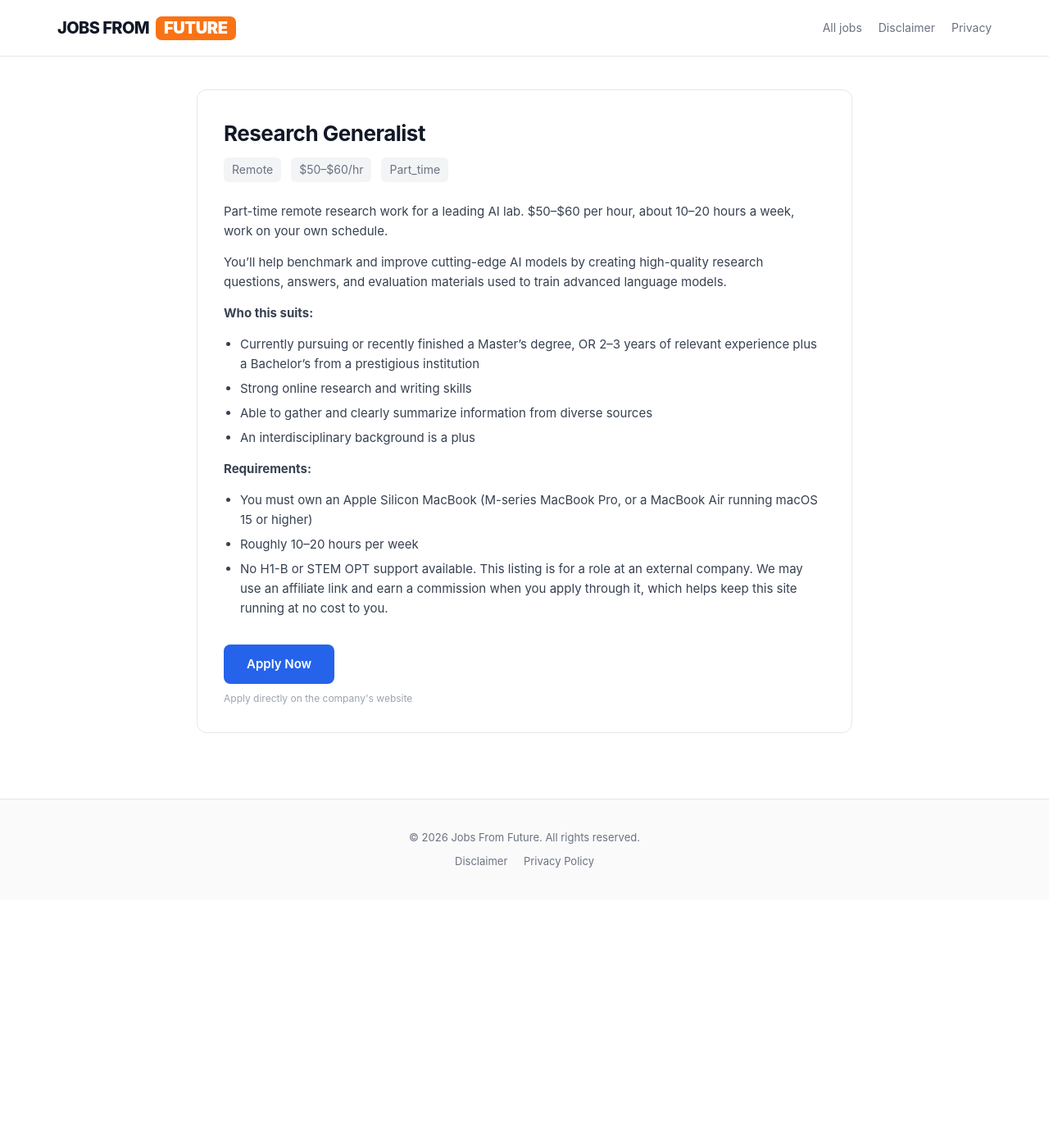
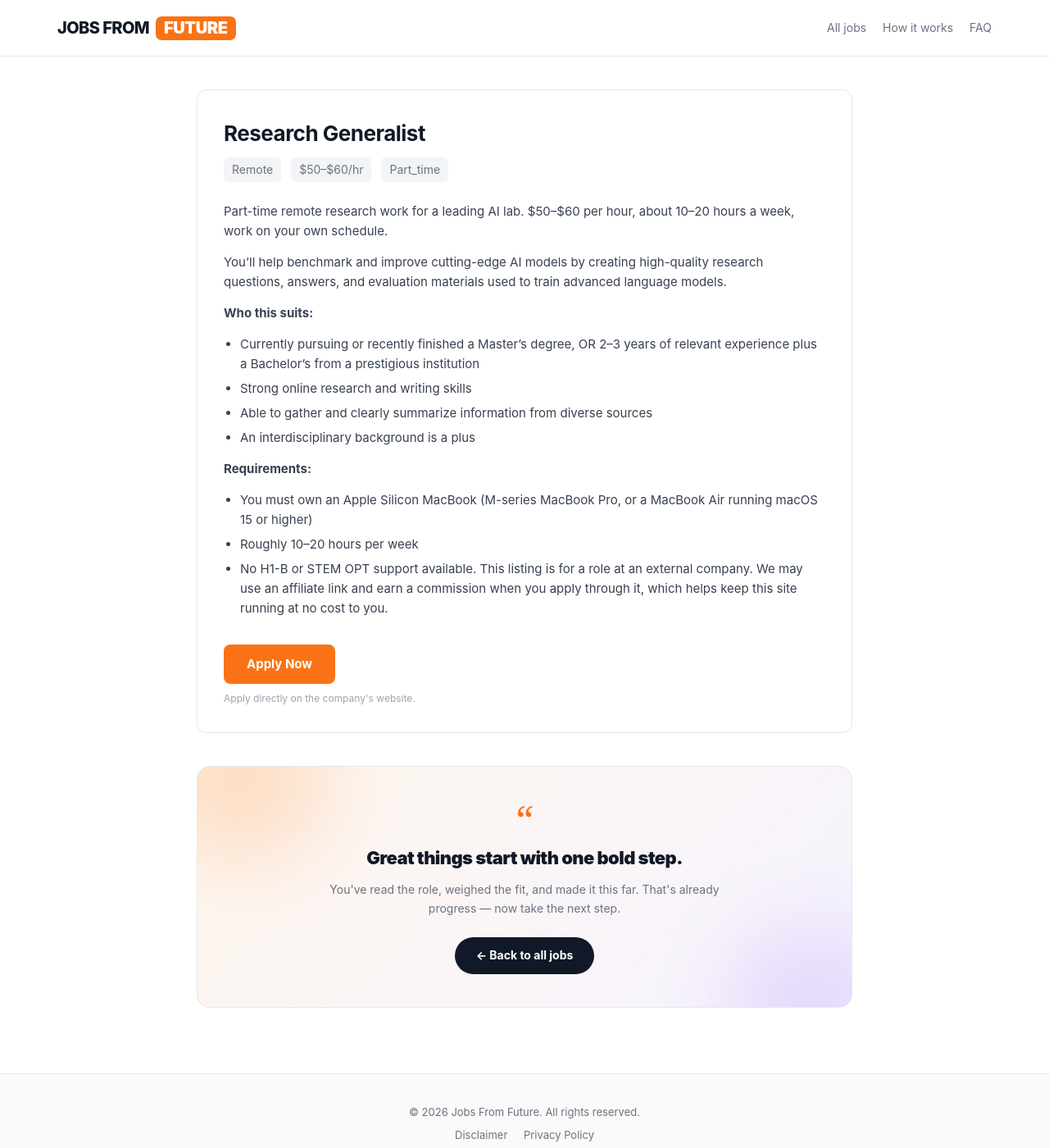
Before and after one commit to unique-artt/JobsFromFuture, a Jekyll site: the page built from _jobs/research-generalist.md, in a window 1280 px wide and 1400 px high. Shown: the whole window at 82% size. Built offline with Jekyll 4.4.1, drawn with Linux system fonts in a browser that asks for light colours.

Commit message:
Redesign: hero, tabs, pagination, FAQ, How It Works, job page motivational block

```diff
--- a/_layouts/default.html
+++ b/_layouts/default.html
@@ -102,8 +102,8 @@
       </a>
       <nav class="header-links">
         <a href="/">All jobs</a>
-        <a href="/disclaimer.html">Disclaimer</a>
-        <a href="/privacy.html">Privacy</a>
+        <a href="/how-it-works.html">How it works</a>
+        <a href="/faq.html">FAQ</a>
       </nav>
     </div>
   </header>
--- a/_layouts/job.html
+++ b/_layouts/job.html
@@ -39,19 +39,89 @@ layout: default
   .apply-btn {
     display: inline-block;
     padding: 12px 28px;
-    background: #2563eb;
+    background: #f97316;
     color: #fff;
     font-size: 15px;
-    font-weight: 600;
+    font-weight: 700;
     border-radius: 8px;
     transition: background 0.15s;
   }
-  .apply-btn:hover { background: #1d4ed8; }
+  .apply-btn:hover { background: #ea580c; }
   .apply-note {
     display: block;
     margin-top: 8px;
     font-size: 12px;
     color: #9ca3af;
+  }
+
+  .job-motive {
+    max-width: 800px;
+    margin: 32px auto 0;
+    position: relative;
+    overflow: hidden;
+    background: linear-gradient(135deg, #fff7ed 0%, #f5f3ff 100%);
+    border: 1px solid #e5e7eb;
+    border-radius: 16px;
+    padding: 40px 32px;
+    text-align: center;
+  }
+  .job-motive::before,
+  .job-motive::after {
+    content: "";
+    position: absolute;
+    border-radius: 50%;
+    filter: blur(50px);
+    pointer-events: none;
+  }
+  .job-motive::before {
+    width: 220px; height: 220px;
+    background: #f97316;
+    opacity: 0.18;
+    top: -100px; left: -60px;
+  }
+  .job-motive::after {
+    width: 200px; height: 200px;
+    background: #7c3aed;
+    opacity: 0.14;
+    bottom: -100px; right: -50px;
+  }
+  .job-motive-inner { position: relative; z-index: 1; }
+  .job-motive .motive-mark {
+    font-family: Georgia, serif;
+    font-size: 48px;
+    line-height: 1;
+    color: #f97316;
+    margin-bottom: 6px;
+  }
+  .job-motive .motive-line {
+    font-size: 22px;
+    font-weight: 900;
+    letter-spacing: -0.6px;
+    color: #111827;
+    margin-bottom: 10px;
+  }
+  .job-motive .motive-sub {
+    font-size: 14px;
+    color: #6b7280;
+    max-width: 480px;
+    margin: 0 auto 24px;
+  }
+  .back-btn {
+    display: inline-block;
+    padding: 11px 26px;
+    background: #111827;
+    color: #fff;
+    font-size: 14px;
+    font-weight: 700;
+    border-radius: 999px;
+    transition: background 0.15s, transform 0.15s;
+  }
+  .back-btn:hover { background: #f97316; transform: translateY(-1px); }
+
+  @media (max-width: 640px) {
+    .job-page { margin: 20px 16px; padding: 24px; }
+    .job-motive { margin: 24px 16px 0; padding: 32px 22px; }
+    .job-motive .motive-line { font-size: 19px; }
   }
 </style>
 
@@ -73,8 +143,17 @@ layout: default
   </div>
 
   <a class="apply-btn" href="{{ page.apply_redirect }}" rel="nofollow">Apply Now</a>
-  <span class="apply-note">Apply directly on the company's website</span>
+  <span class="apply-note">Apply directly on the company's website.</span>
 </article>
+
+<section class="job-motive">
+  <div class="job-motive-inner">
+    <div class="motive-mark">&ldquo;</div>
+    <p class="motive-line">Great things start with one bold step.</p>
+    <p class="motive-sub">You've read the role, weighed the fit, and made it this far. That's already progress — now take the next step.</p>
+    <a href="/" class="back-btn">← Back to all jobs</a>
+  </div>
+</section>
 
 {% if page.type != "task" %}
 <script type="application/ld+json">
```
Also changed, not shown: faq.html (added, +114 -0 lines), how-it-works.html (added, +118 -0 lines).
